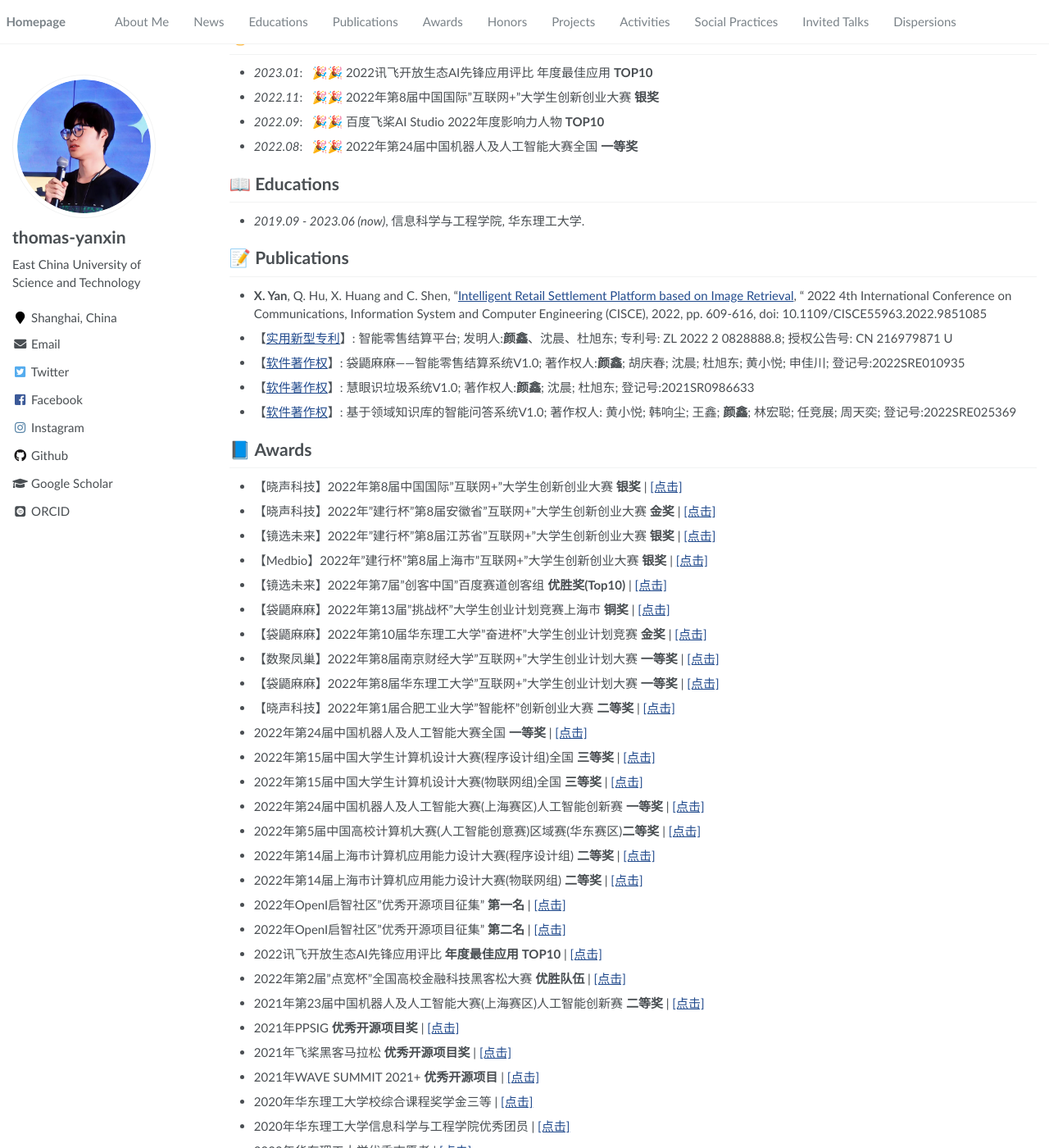
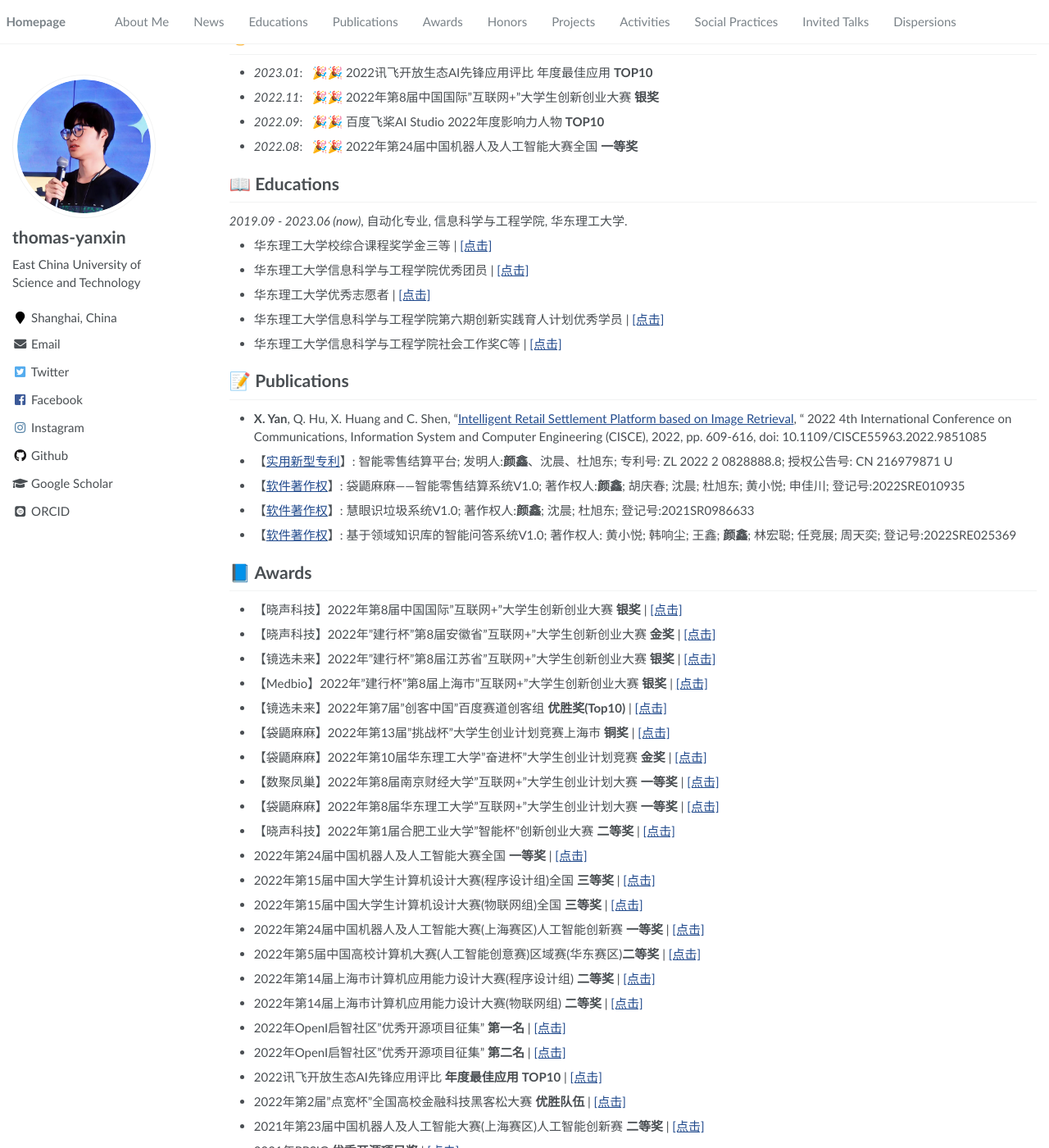
Before and after one commit to thomas-yanxin/thomas-yanxin.github.io, a Jekyll site: the page built from _pages/about.md, in a window 1280 px wide and 1400 px high, scrolled down 247 px. Shown: the whole window at 82% size. Built offline with Jekyll 4.4.1, drawn with Linux system fonts in a browser that asks for light colours; some web fonts are replaced; some of the changed text lies outside the part shown.

Commit message:
Update about.md

```diff
--- a/_pages/about.md
+++ b/_pages/about.md
@@ -31,7 +31,14 @@ redirect_from:
 
 
 # 📖 Educations
-* *2019.09 - 2023.06 (now)*, 信息科学与工程学院, 华东理工大学.
+
+*2019.09 - 2023.06 (now)*, 自动化专业, 信息科学与工程学院, 华东理工大学.
+
+* 华东理工大学校综合课程奖学金三等 \| [\[点击\]](/proof/)
+* 华东理工大学信息科学与工程学院优秀团员 \| [\[点击\]](https://github.com/thomas-yanxin/thomas-yanxin.github.io/blob/master/proof/%E4%BC%98%E7%A7%80%E5%9B%A2%E5%91%98.jpg)
+* 华东理工大学优秀志愿者 \| [\[点击\]](https://github.com/thomas-yanxin/thomas-yanxin.github.io/blob/master/proof/%E6%8A%97%E7%96%AB%E4%BC%98%E7%A7%80%E5%BF%97%E6%84%BF%E8%80%85.jpg)
+* 华东理工大学信息科学与工程学院第六期创新实践育人计划优秀学员 \| [\[点击\]](https://github.com/thomas-yanxin/thomas-yanxin.github.io/blob/master/proof/%E5%88%9B%E6%96%B0%E8%82%B2%E4%BA%BA.jpg)
+* 华东理工大学信息科学与工程学院社会工作奖C等 \| [\[点击\]](/proof/%E7%A4%BE%E4%BC%9A%E5%B7%A5%E4%BD%9C%E5%A5%96.jpg)
 
 
 # 📝 Publications
@@ -68,13 +75,6 @@ redirect_from:
 * 2021年PPSIG **优秀开源项目奖** \| [\[点击\]](/proof/PPSIG%E5%A5%96%E6%9D%AF.jpg)
 * 2021年飞桨黑客马拉松 **优秀开源项目奖** \| [\[点击\]](/proof/%E9%A3%9E%E6%A1%A8%E9%BB%91%E5%AE%A2%E6%9D%BE.jpg)
 * 2021年WAVE SUMMIT 2021+ **优秀开源项目** \| [\[点击\]](/proof/WS%E4%BC%98%E7%A7%80%E5%BC%80%E6%BA%90%E9%A1%B9%E7%9B%AE.jpg)
-* 2020年华东理工大学校综合课程奖学金三等 \| [\[点击\]](/proof/)
-* 2020年华东理工大学信息科学与工程学院优秀团员 \| [\[点击\]](https://github.com/thomas-yanxin/thomas-yanxin.github.io/blob/master/proof/%E4%BC%98%E7%A7%80%E5%9B%A2%E5%91%98.jpg)
-* 2020年华东理工大学优秀志愿者 \| [\[点击\]](https://github.com/thomas-yanxin/thomas-yanxin.github.io/blob/master/proof/%E6%8A%97%E7%96%AB%E4%BC%98%E7%A7%80%E5%BF%97%E6%84%BF%E8%80%85.jpg)
-* 2020年华东理工大学信息科学与工程学院第六期创新实践育人计划优秀学员 \| [\[点击\]](https://github.com/thomas-yanxin/thomas-yanxin.github.io/blob/master/proof/%E5%88%9B%E6%96%B0%E8%82%B2%E4%BA%BA.jpg)
-* 2020年华东理工大学信息科学与工程学院社会工作奖C等 \| [\[点击\]](/proof/%E7%A4%BE%E4%BC%9A%E5%B7%A5%E4%BD%9C%E5%A5%96.jpg)
-
-
 # ✨ Honors
 * 2022年国家级大学生创新创业项目 <strong>第一主持人</strong> \| [\[点击\]](http://gjcxcy.bjtu.edu.cn/NewLXItemListForStudentDetail.aspx?ItemNo=941768&year=2022&type=student&IsLXItem=0)
 * 百度飞桨开发者技术专家 \| [\[点击\]](https://www.paddlepaddle.org.cn/ppdemd?n=/ppdemd/%E9%A2%9C%E9%91%AB)
```
